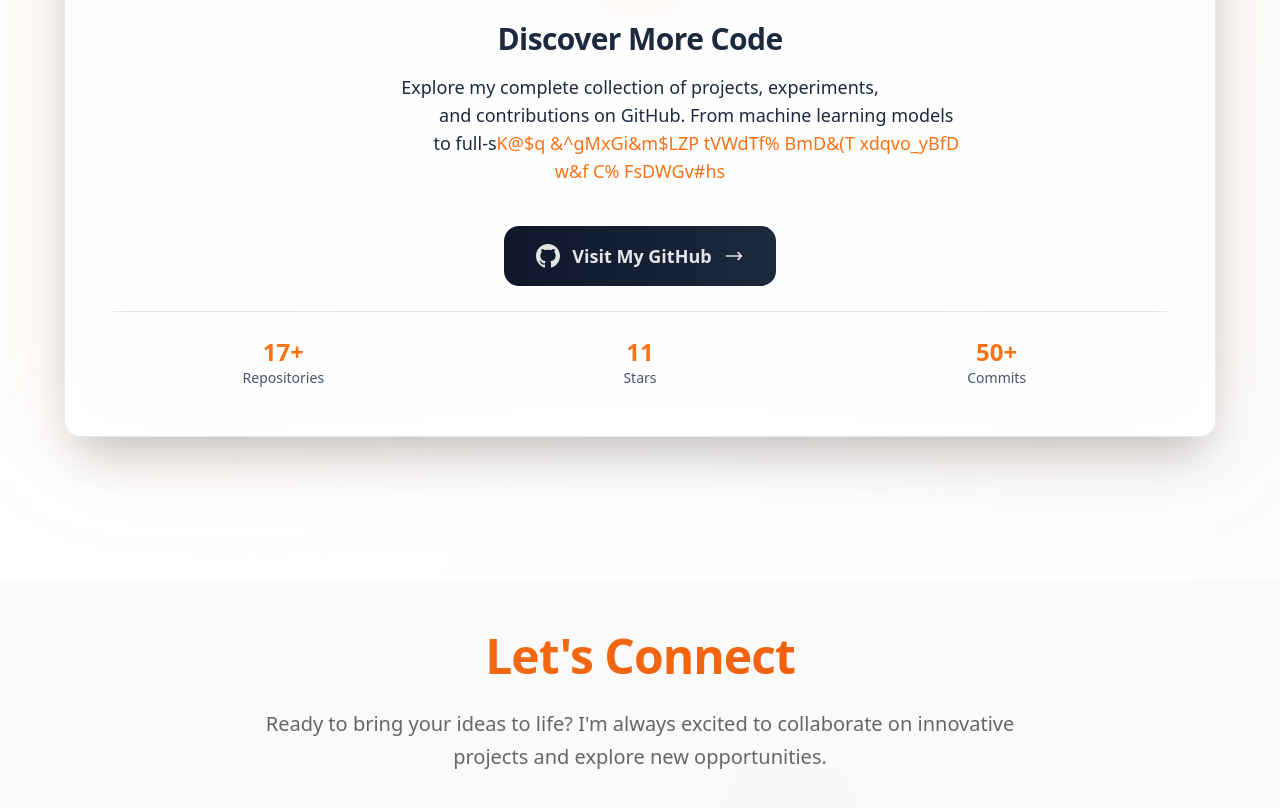
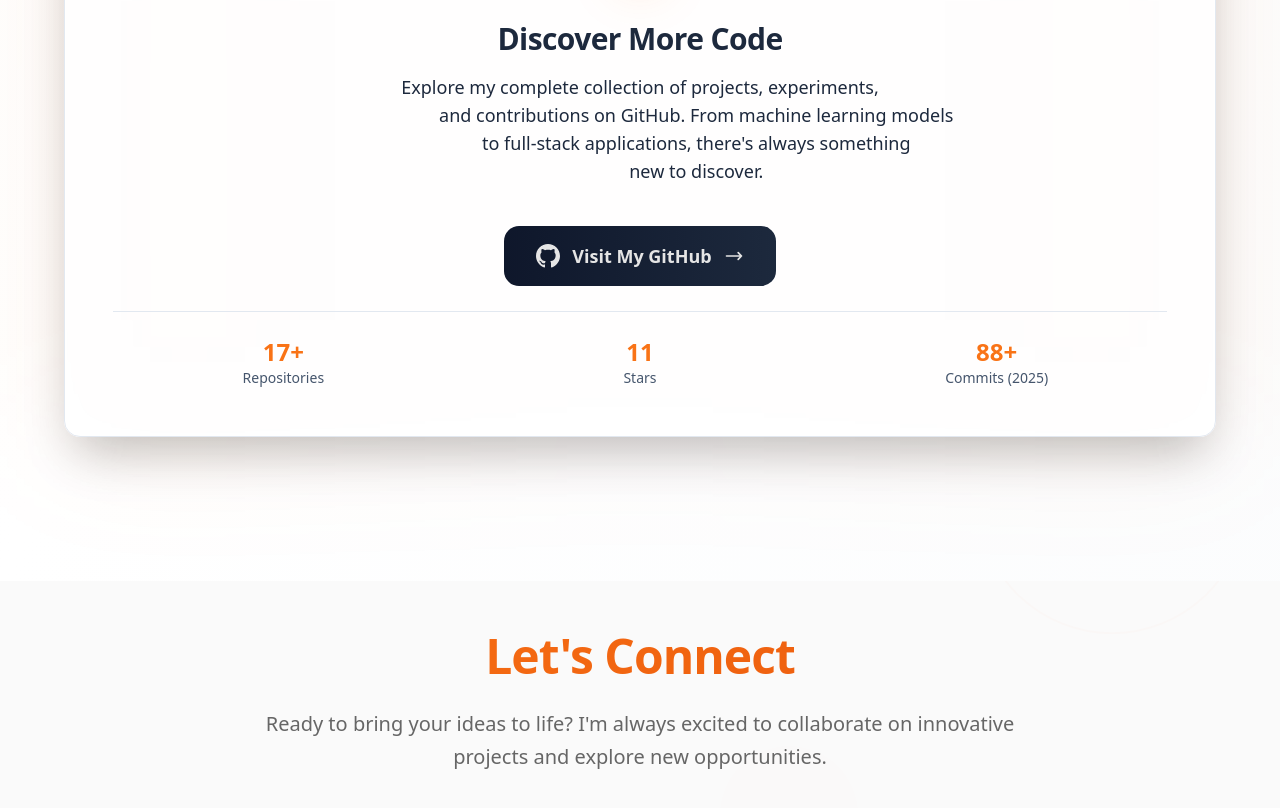
Before and after one commit to lalalance12/portfolio-website, a Next.js app: page / in a window 1280 px wide. Shown: the part 5500-6308 px from the top of the page. Built offline with nearby package versions, Linux system fonts and the light colour scheme.

Commit message:
chore: update animation speed in ProjectsSection and adjust commit count display for improved clarity and accuracy

```diff
--- a/src/components/ProjectsSection.tsx
+++ b/src/components/ProjectsSection.tsx
@@ -562,7 +562,7 @@
                         and contributions on GitHub. From machine learning models
                         to full-stack applications, there&apos;s always something
                         new to discover."
-                        speed={40}
+                        speed={25}
                         maxIterations={15}
                         sequential={true}
                         animateOn="view"
@@ -636,9 +636,9 @@
                       </div>
                     </div>
                     <div className="text-center">
-                      <div className="text-2xl font-bold text-primary">50+</div>
+                      <div className="text-2xl font-bold text-primary">88+</div>
                       <div className="text-sm text-slate-600 dark:text-slate-400">
-                        Commits
+                        Commits (2025)
                       </div>
                     </div>
                   </div>
```
